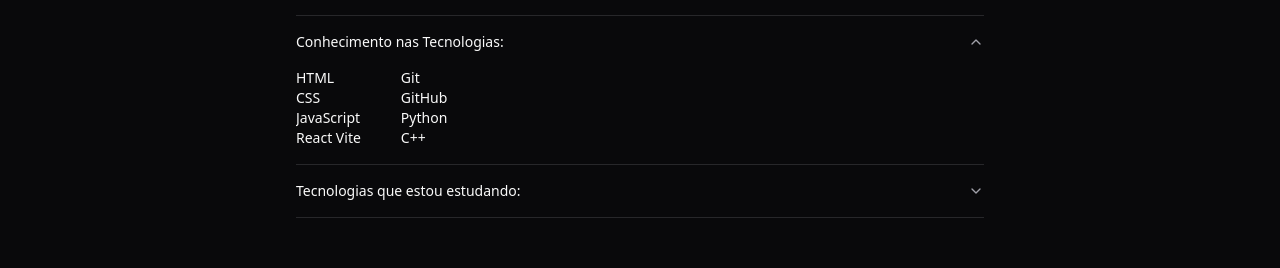
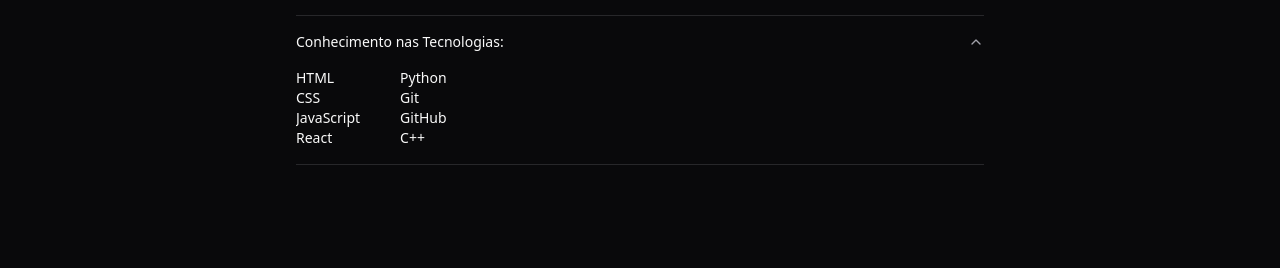
Before and after one commit to NicolasHaubricht/Portfolio, a React (Vite) app: page / in a window 1280 px wide. Both pictures are taken after a click on the button "Conhecimento nas Tecnologias:". Shown: the part 1106-1374 px from the top of the page. Built offline with nearby package versions, Linux system fonts and the light colour scheme.

Commit message:
Alterando sobre mim

```diff
--- a/src/components/SobreMim/SobreMim.tsx
+++ b/src/components/SobreMim/SobreMim.tsx
@@ -28,22 +28,13 @@ const SobreMim = () => {
                                     <ul>HTML</ul>
                                     <ul>CSS</ul>
                                     <ul>JavaScript</ul>
-                                    <ul>React Vite</ul>
+                                    <ul>React</ul>
                                 </div>
                                 <div>
+                                    <ul>Python</ul>
                                     <ul>Git</ul>
                                     <ul>GitHub</ul>
-                                    <ul>Python</ul>
                                     <ul>C++</ul>
-                                </div>
-                            </AccordionContent>
-                        </AccordionItem>
-                        <AccordionItem value="item-4">
-                            <AccordionTrigger>Tecnologias que estou estudando:</AccordionTrigger>
-                            <AccordionContent className="flex gap-10">
-                                <div>
-                                    <ul>Flask</ul>
-                                    <ul>SQL</ul>
                                 </div>
                             </AccordionContent>
                         </AccordionItem>
```
